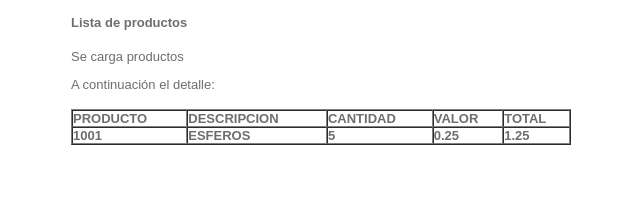
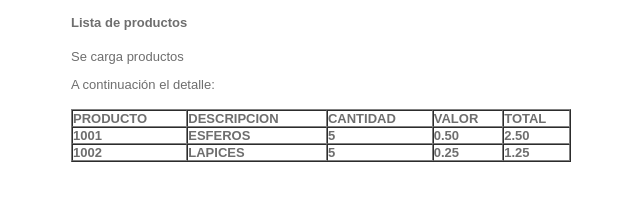
Before and after one commit to PabloArevalo/DesafioGitHub, a plain HTML site: page index.html in a window 1280 px wide. Shown: the whole page, without its empty margins (319-959 px from the left). Drawn offline with Linux system fonts and the light colour scheme.

Commit message:
Update index.html
se crea nuevo producto y se cambia valor erroneo de esferos

```diff
--- a/index.html
+++ b/index.html
@@ -35,6 +35,13 @@
                                                <td><strong>1001</strong></td>
                                                <td><strong>ESFEROS</strong></td>
                                                <td><strong>5</strong></td>
+                                               <td><strong>0.50</strong></td>
+					       <td><strong>2.50</strong></td>
+                                       </tr>
+				       <tr>
+                                               <td><strong>1002</strong></td>
+                                               <td><strong>LAPICES</strong></td>
+                                               <td><strong>5</strong></td>
                                                <td><strong>0.25</strong></td>
 					       <td><strong>1.25</strong></td>
                                        </tr>
```
